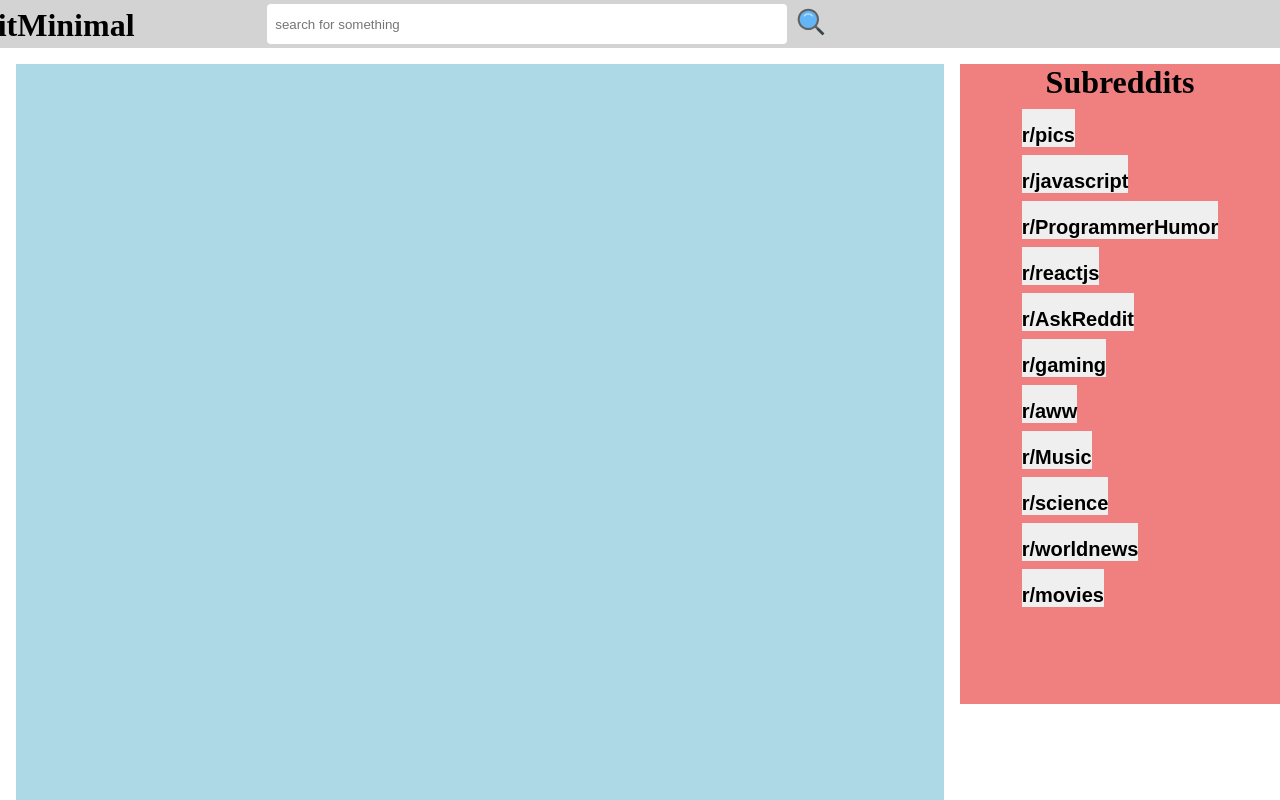
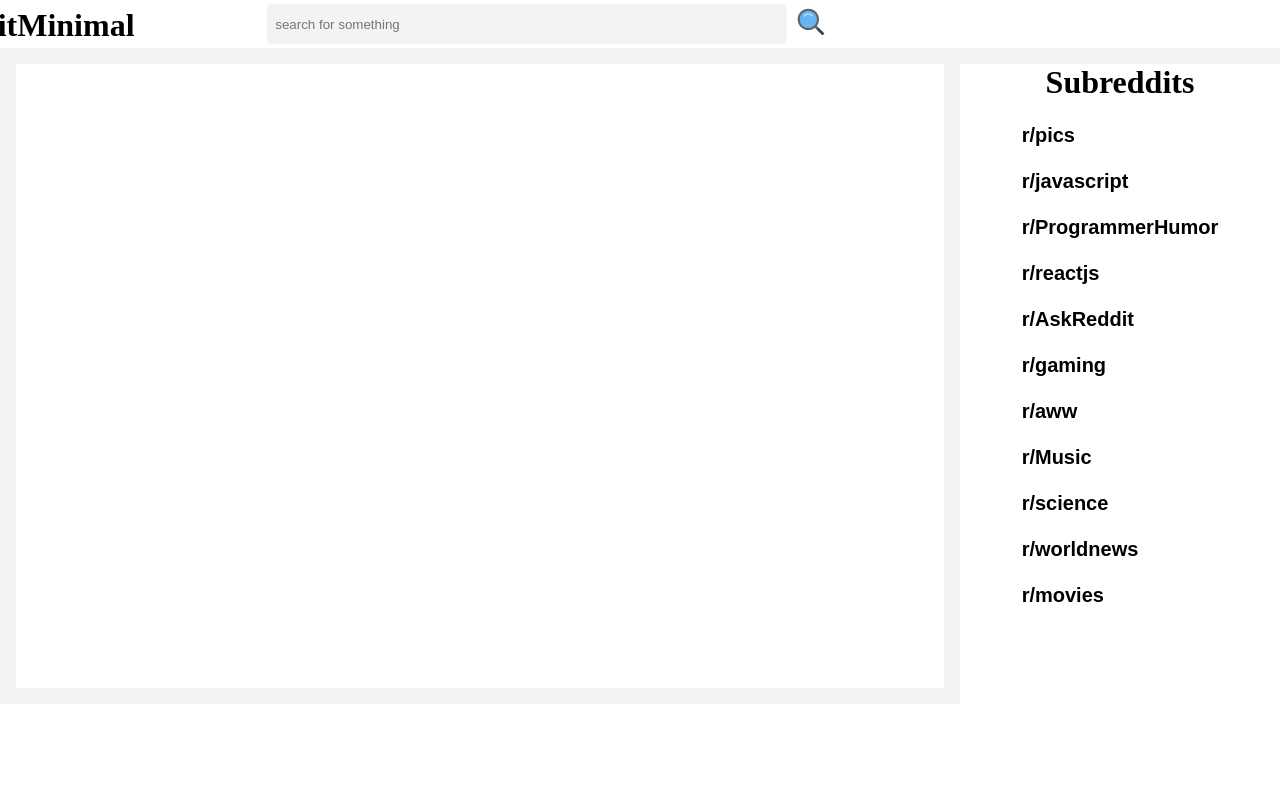
Before and after one commit to YSquid/reddit-minimal, a React (Create React App) app: page / in a window 1280 px wide. Shown: the top 800 px of the page. Built offline with nearby package versions, Linux system fonts and the light colour scheme; no server answers.

Commit message:
updated colors to white and grey backgrounds

```diff
--- a/src/app/App.css
+++ b/src/app/App.css
@@ -4,4 +4,5 @@
   grid-template-areas:
   'header header'
   'posts subreddits';
+  background-color: rgb(243, 243, 243);
 }
--- a/src/components/header/Header.css
+++ b/src/components/header/Header.css
@@ -1,5 +1,5 @@
 .Header {
-    background-color: lightgrey;
+    background-color: white;
     grid-area: header;
     height: 3rem;
     display: flex;
@@ -22,7 +22,8 @@ padding: 0.25rem 0;
     width: 100%;
     border-radius: 0.25rem;
     padding: 0.5rem;
-    margin-right: 0.5rem
+    margin-right: 0.5rem;
+    background-color: rgb(243, 243, 243)
 }
 
 #searchIcon {
--- a/src/components/posts/Posts.css
+++ b/src/components/posts/Posts.css
@@ -1,6 +1,5 @@
 .Posts {
-    background-color: lightblue;
     grid-area: posts;
-    height: 300rem;
     margin: 1rem;
+    background-color: white;
 }
--- a/src/components/subreddit/Subreddit.css
+++ b/src/components/subreddit/Subreddit.css
@@ -1,4 +1,9 @@
 .subredditButton {
     display: flex;
     margin: 0.5rem auto;
+    background-color: transparent;
 }
+
+.subredditButton > button {
+    background-color: transparent;
+}
--- a/src/components/subreddits/Subreddits.css
+++ b/src/components/subreddits/Subreddits.css
@@ -1,5 +1,5 @@
 .Subreddits {
-    background-color: lightcoral;
+    background-color: white;
     grid-area: subreddits;
     display: flex;
     flex-direction: column;
```
